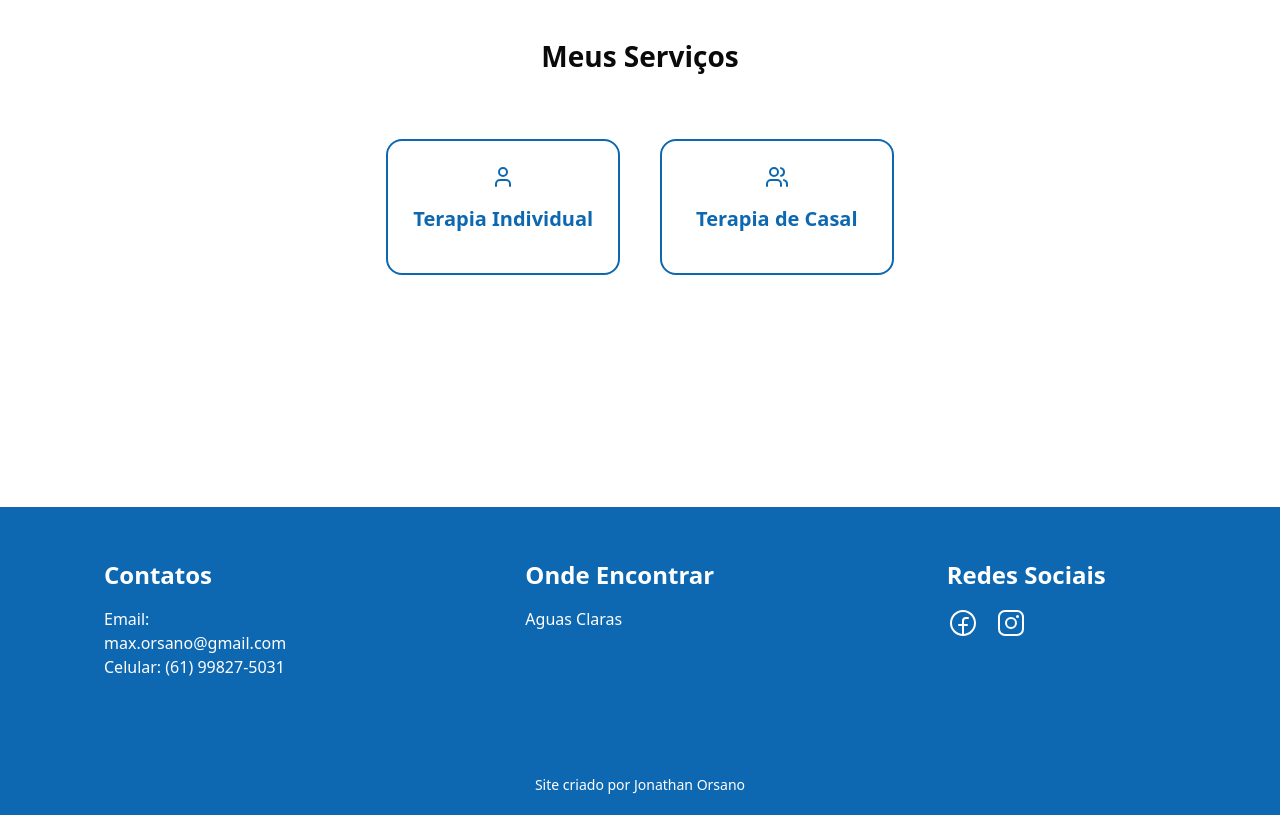
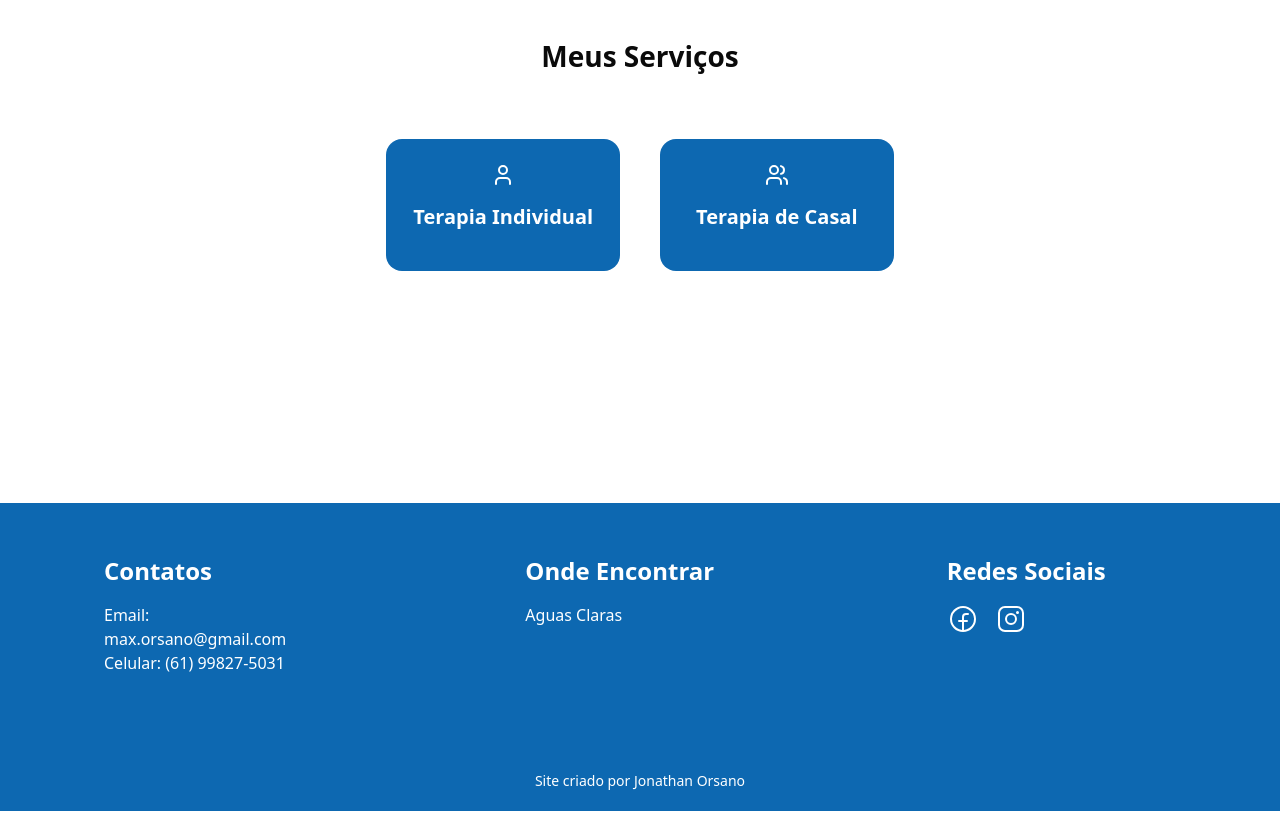
Before and after one commit to orsanor/landing-page-max-orsano, a Next.js app: page / in a window 1280 px wide. Shown: the part 2180-2995 px from the top of the page. Built offline with nearby package versions, Linux system fonts and the light colour scheme.

Commit message:
fix: cor do card

```diff
--- a/src/app/_components/services.tsx
+++ b/src/app/_components/services.tsx
@@ -29,14 +29,6 @@ export function Services() {
     },
   });
 
-  function scrollPrev() {
-    emblaApi?.scrollPrev();
-  }
-
-  function scrollNext() {
-    emblaApi?.scrollNext();
-  }
-
   return (
     <section className="py-16" id="services">
       <div className="container mx-auto px-4 mt-15">
@@ -52,12 +44,12 @@ export function Services() {
                     key={index}
                     className="w-full sm:w-[calc(100%/2-1rem)] md:w-[calc(100%/4rem)] lg:w-[calc(100%/5-1rem)] max-w-xs"
                   >
-                    <article className=" border-[#0D68B1] border-2 rounded-2xl p-6 space-y-4 h-full flex flex-col items-center text-center transition-transform duration-300 hover:scale-105">
-                      <span className="text-3xl text-[#0D68B1]">
+                    <article className="bg-[#0D68B1] rounded-2xl p-6 space-y-4 h-full flex flex-col items-center text-center transition-transform duration-300 hover:scale-105">
+                      <span className="text-3xl text-white">
                         {item.icon}
                       </span>
 
-                      <h3 className="font-semibold text-xl text-[#0D68B1]">
+                      <h3 className="font-semibold text-xl text-white">
                         {item.title}
                       </h3>
                       <p className="text-[#0D68B1] text-sm">
```
